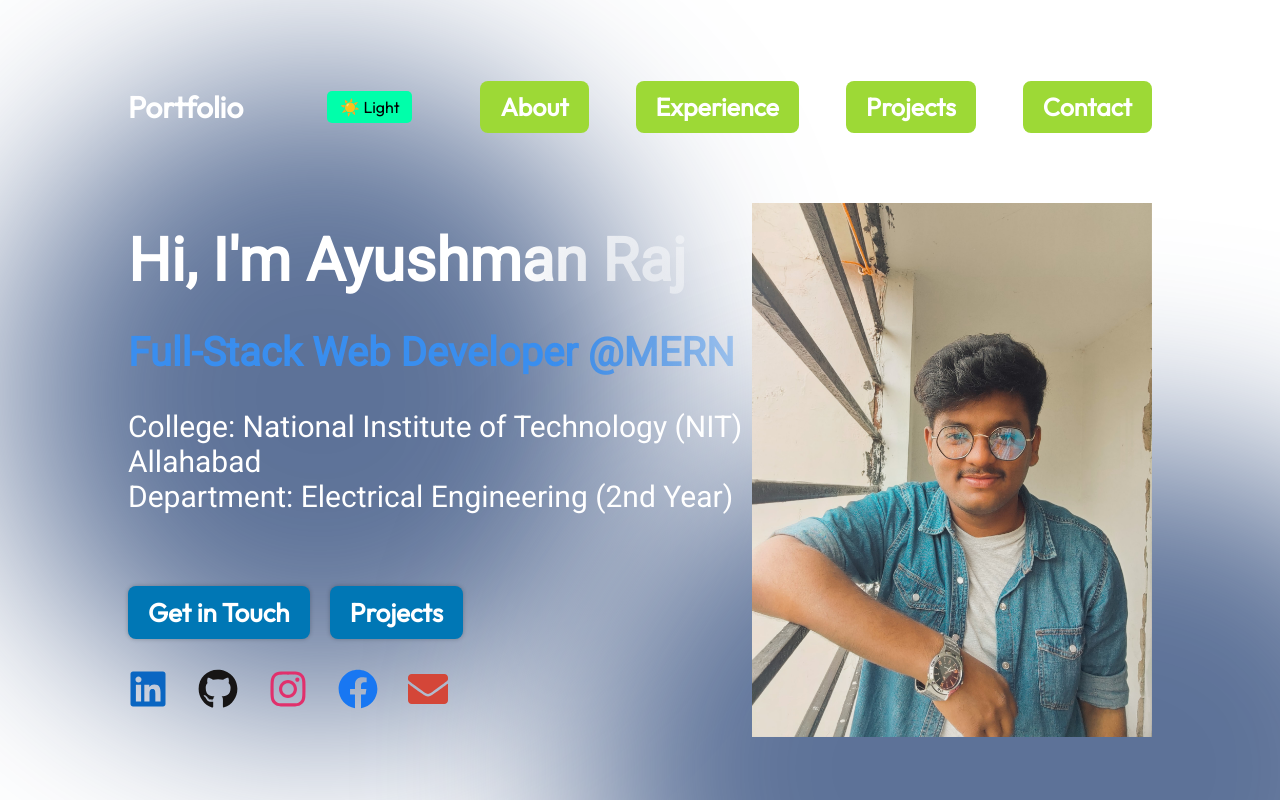
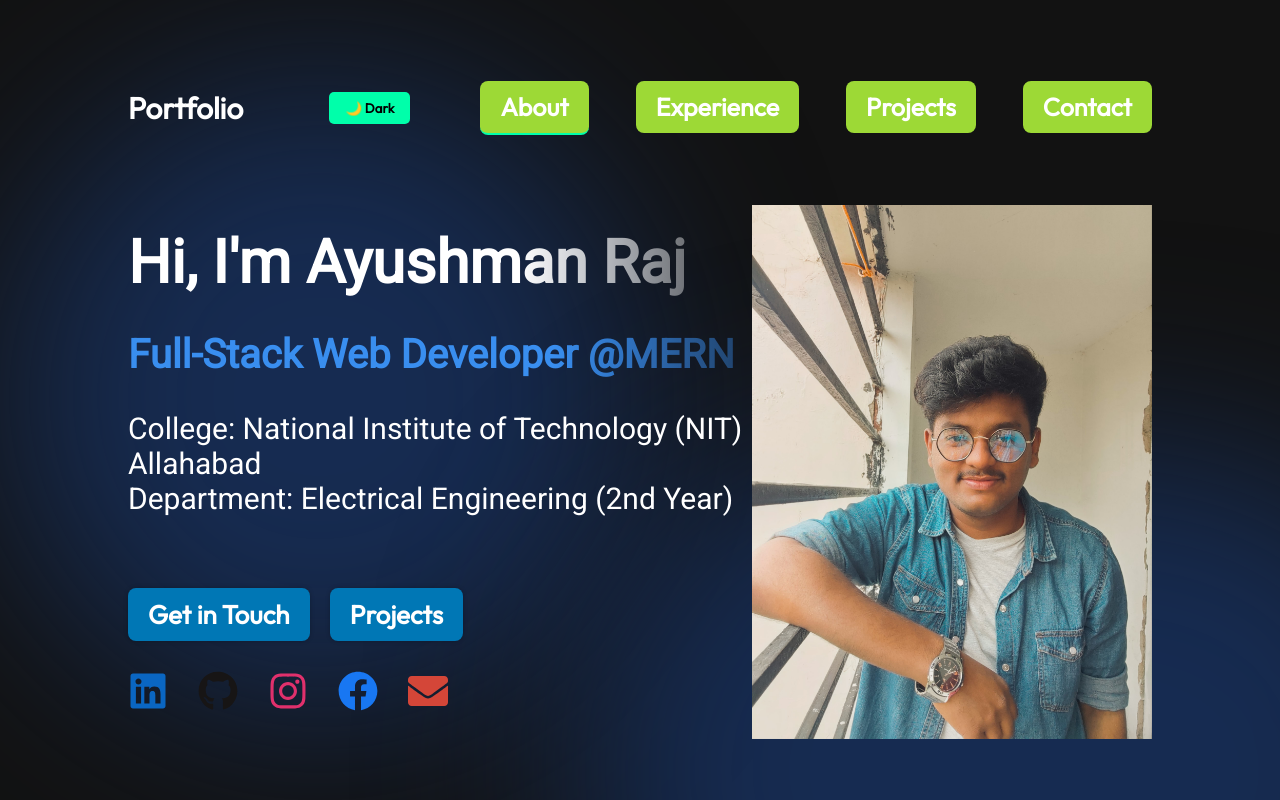
Before and after one commit to AyushmanRaj9507/my-portfolio, a React (Vite) app: page / in a window 1280 px wide. Shown: the top 800 px of the page. Built offline with nearby package versions, Linux system fonts and the light colour scheme.

Commit message:
✨ Added scroll-based active section highlight and set dark mode as default

```diff
--- a/src/components/Navbar/Navbar.jsx
+++ b/src/components/Navbar/Navbar.jsx
@@ -4,9 +4,10 @@ import { getImageUrl } from "../../utils";
 
 export const Navbar = () => {
   const [menuOpen, setMenuOpen] = useState(false);
-  const [darkMode, setDarkMode] = useState(false);  // STEP 1
+  const [darkMode, setDarkMode] = useState(true); // ✅ Dark mode default ON
+  const [activeSection, setActiveSection] = useState("");
 
-  // ✅ STEP 3: useEffect to apply/remove dark-mode class
+  // ✅ Apply/remove dark-mode class to body
   useEffect(() => {
     if (darkMode) {
       document.body.classList.add("dark-mode");
@@ -15,11 +16,34 @@ export const Navbar = () => {
     }
   }, [darkMode]);
 
+  // ✅ Observe scroll position & update active section
+  useEffect(() => {
+    const handleScroll = () => {
+      const sections = ["about", "experience", "projects", "contact"];
+      let foundSection = "";
+
+      for (let section of sections) {
+        const element = document.getElementById(section);
+        if (element) {
+          const rect = element.getBoundingClientRect();
+          if (rect.top <= window.innerHeight / 2 && rect.bottom >= 100) {
+            foundSection = section;
+            break;
+          }
+        }
+      }
+
+      setActiveSection(foundSection);
+    };
+
+    window.addEventListener("scroll", handleScroll);
+    handleScroll(); // Initial call
+    return () => window.removeEventListener("scroll", handleScroll);
+  }, []);
+
   return (
     <nav className={styles.navbar}>
-      <a className={styles.title} href="/">
-        Portfolio
-      </a>
+      <a className={styles.title} href="/">Portfolio</a>
 
       {/* ✅ Toggle Button */}
       <button
@@ -40,14 +64,51 @@ export const Navbar = () => {
           alt={menuOpen ? "Close menu" : "Open menu"}
           onClick={() => setMenuOpen(!menuOpen)}
         />
+
         <ul
           className={`${styles.menuItems} ${menuOpen ? styles.menuOpen : ""}`}
           onClick={() => setMenuOpen(false)}
         >
-          <li><a className={styles.menuLink} href="#about">About</a></li>
-          <li><a className={styles.menuLink} href="#experience">Experience</a></li>
-          <li><a className={styles.menuLink} href="#projects">Projects</a></li>
-          <li><a className={styles.menuLink} href="#contact">Contact</a></li>
+          <li>
+            <a
+              className={`${styles.menuLink} ${
+                activeSection === "about" ? styles.active : ""
+              }`}
+              href="#about"
+            >
+              About
+            </a>
+          </li>
+          <li>
+            <a
+              className={`${styles.menuLink} ${
+                activeSection === "experience" ? styles.active : ""
+              }`}
+              href="#experience"
+            >
+              Experience
+            </a>
+          </li>
+          <li>
+            <a
+              className={`${styles.menuLink} ${
+                activeSection === "projects" ? styles.active : ""
+              }`}
+              href="#projects"
+            >
+              Projects
+            </a>
+          </li>
+          <li>
+            <a
+              className={`${styles.menuLink} ${
+                activeSection === "contact" ? styles.active : ""
+              }`}
+              href="#contact"
+            >
+              Contact
+            </a>
+          </li>
         </ul>
       </div>
     </nav>
--- a/src/components/Navbar/Navbar.module.css
+++ b/src/components/Navbar/Navbar.module.css
@@ -111,18 +111,27 @@
   }
 }
 
-.toggleBtn {
-  margin-left: 1rem;
-  padding: 0.4rem 0.8rem;
-  font-size: 1rem;
-  border-radius: 5px;
-  border: none;
-  cursor: pointer;
-  background-color: #00ffaa;
-  color: #000;
-  transition: all 0.3s ease;
+html {
+  scroll-behavior: smooth;
 }
 
 .toggleBtn:hover {
   background-color: #00ccaa;
 }
+
+.active {
+  color: #00ffaa;
+  font-weight: bold;
+  border-bottom: 2px solid #00ffaa;
+}
+
+.toggleBtn {
+  margin-left: 1rem;
+  padding: 0.5rem 1rem;
+  background-color: #00ffaa;
+  border: none;
+  border-radius: 5px;
+  font-weight: bold;
+  cursor: pointer;
+  transition: all 0.3s ease;
+}
```
